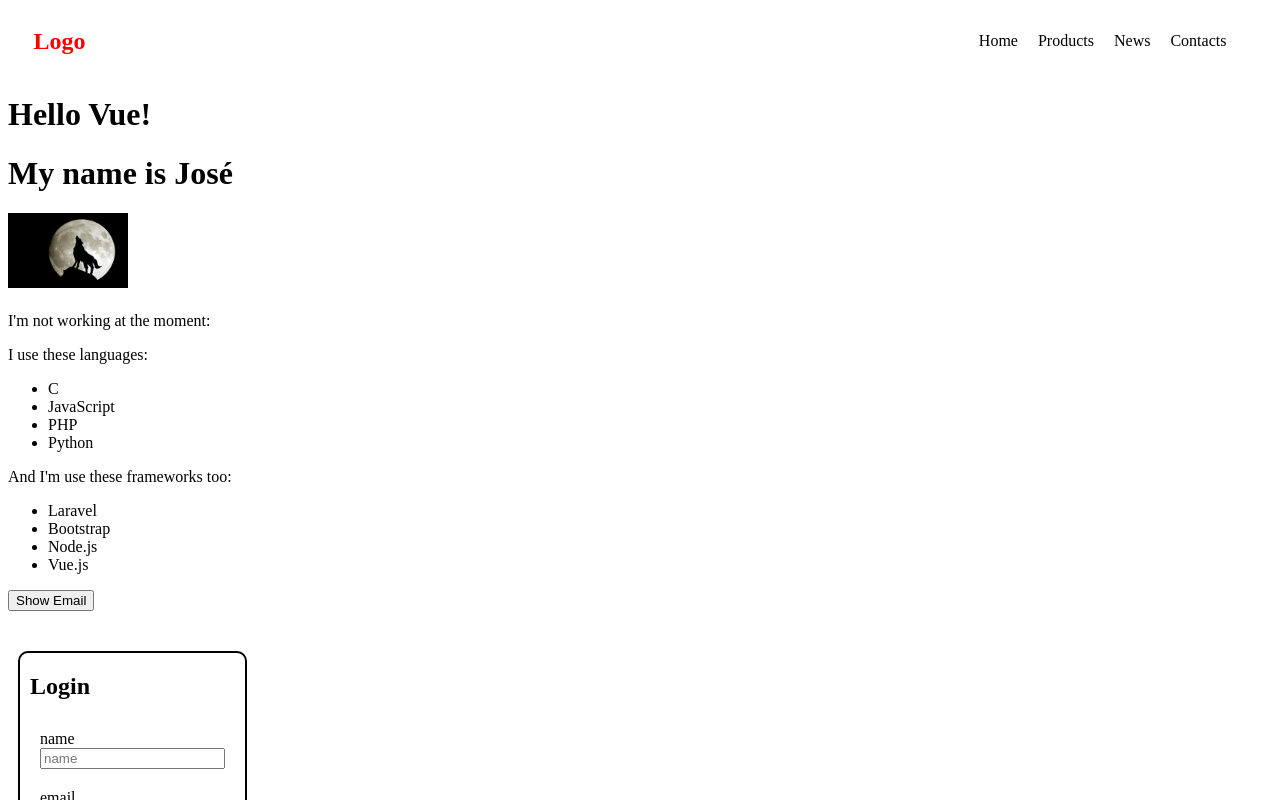
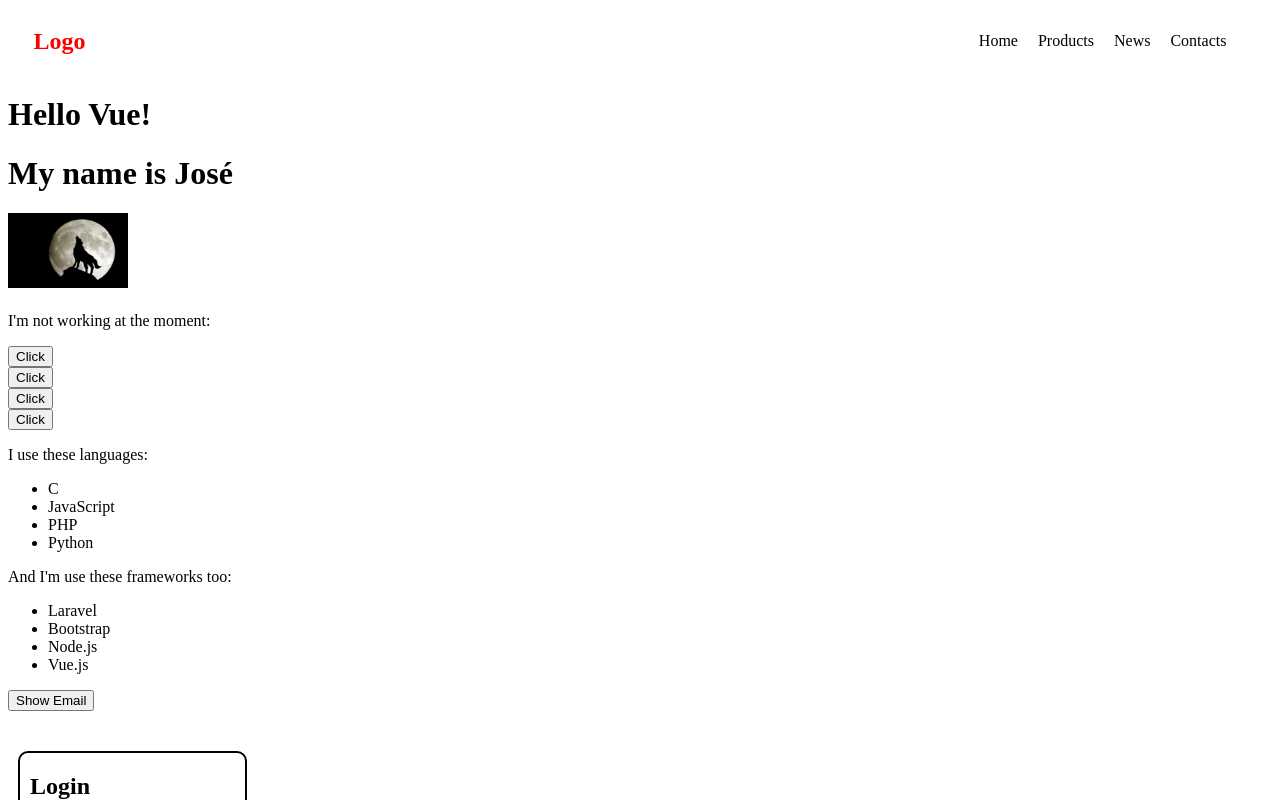
Before and after one commit to Augusto008/vue-fundamentals, a Vue app in the folder 2_vue_project/: page / in a window 1280 px wide. Shown: the top 800 px of the page. Built offline with nearby package versions, Linux system fonts and the light colour scheme.

Commit message:
Feat(`Info.vue`): Import `Reuse.vue` component

```diff
--- a/2_vue_project/src/components/Info.vue
+++ b/2_vue_project/src/components/Info.vue
@@ -2,6 +2,10 @@
   <div>
     <p v-if="working">I'm working at the moment:</p>
     <p v-else>I'm not working at the moment:</p>
+    <Reuse />
+    <Reuse />
+    <Reuse />
+    <Reuse />
     <p>I use these languages:</p>
     <ul>
       <li v-for="(technology, index) in technologies" v-bind:key="index">{{technology}}</li>
@@ -17,6 +21,7 @@
   </div>
 </template>
 <script>
+  import Reuse from './Reuse.vue'
   import Input from './forms/elements/Input.vue'
   import Form1 from './forms/templates/Form1.vue'
   export default {
@@ -38,7 +43,8 @@
     },
     components: {
       Form1,
-      Input
+      Input,
+      Reuse
     },
     methods: {
       showEmailOpt() {
```
